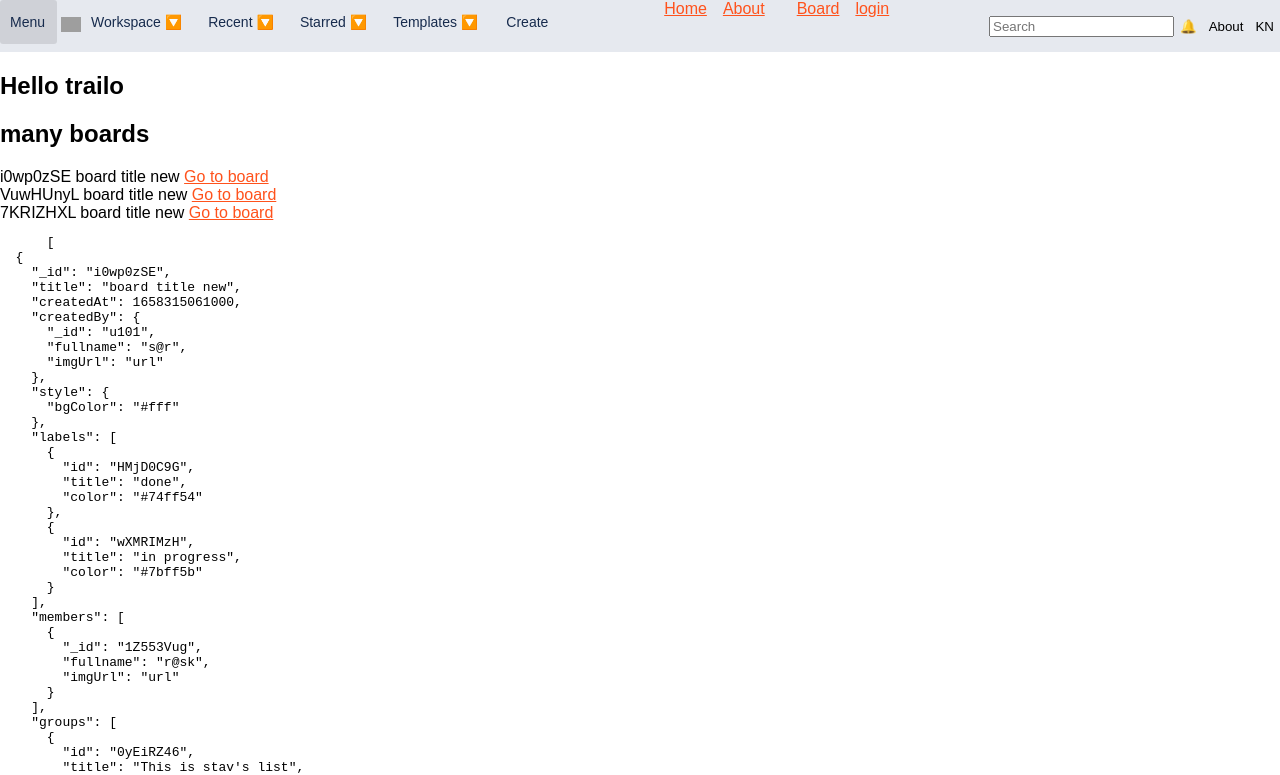
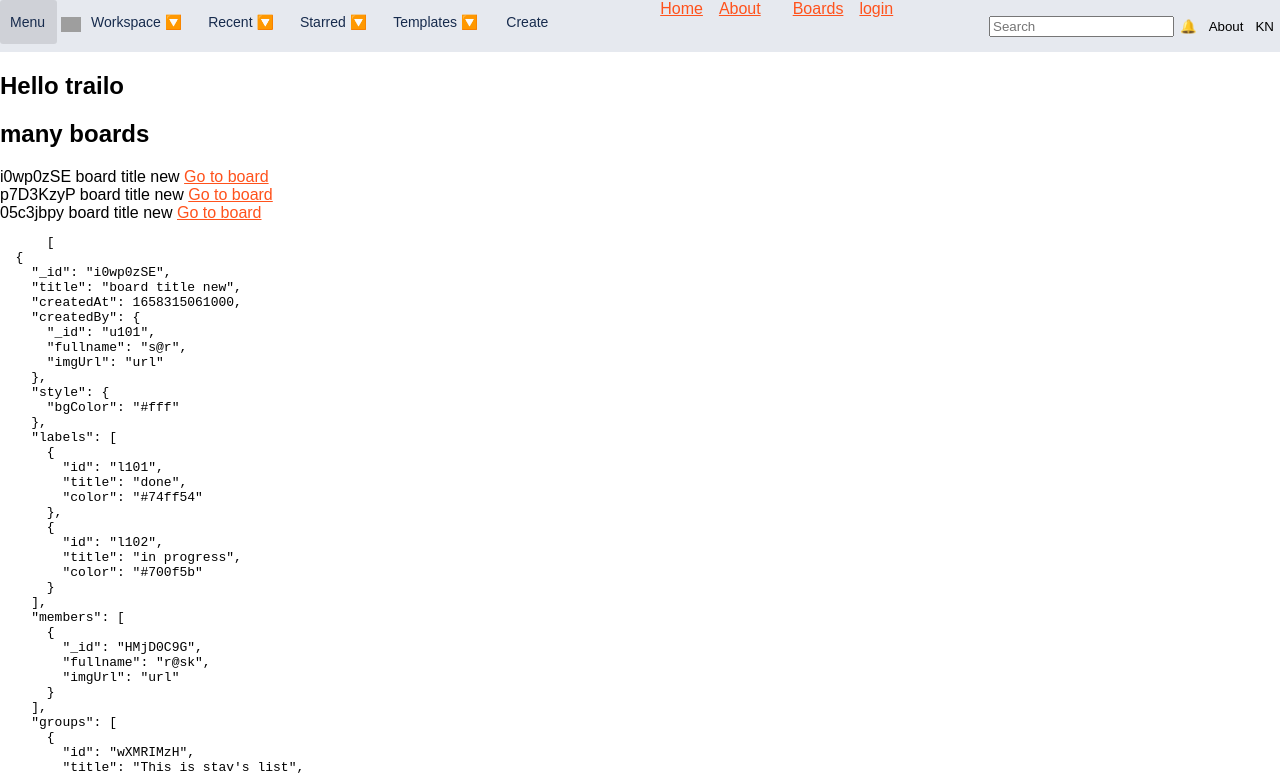
Before and after one commit to KaiNagar/Trailo, a Vue app: page /#/ in a window 1280 px wide. Shown: the top 775 px of the page. Built offline with nearby package versions, Linux system fonts and the light colour scheme; grey boxes are pictures that could not be loaded.

Commit message:
fixed cardDetails + labels

```diff
--- a/src/cmps/app.header.vue
+++ b/src/cmps/app.header.vue
@@ -21,7 +21,7 @@
     <nav>
       <router-link to="/">Home</router-link>
       <router-link style="margin: 1rem" to="/about">About</router-link>
-      <router-link style="margin: 1rem" to="/board">Board</router-link>
+      <router-link style="margin: 1rem" to="/">Boards</router-link>
       <router-link to="/login">login</router-link>
     </nav>
     <div class="right-header flex">
--- a/src/cmps/card/card.list.vue
+++ b/src/cmps/card/card.list.vue
@@ -13,13 +13,13 @@ export default {
   components: { cardPreview },
   data() {
     return {
-      boardId: null,
-      groupId: null,
+      board: null,
+      group: null,
     }
   },
   methods: {
     openCard(cardId) {
-      this.$router.push(`/board/${this.boardId}/${this.groupId}/${cardId}`)
+      this.$router.push(`/board/${this.board._id}/${this.group.id}/${cardId}`)
     },
     saveGroup(card){
       console.log(card);
@@ -27,8 +27,8 @@ export default {
   },
   computed: {},
   created() {
-    this.boardId = this.$store.getters.boardId
-    this.groupId = this.$store.getters.groupId
+    this.board = this.$store.getters.currBoard
+    this.group = this.$store.getters.currGroup
   },
 }
 </script>
--- a/src/cmps/card/card.preview.vue
+++ b/src/cmps/card/card.preview.vue
@@ -3,7 +3,7 @@
   <!-- <button @click="$emit('openCard', card.id)">Read</button> -->
 
   <section class="card-preview" @click="$emit('openCard', card.id)">
-    <input type="text" v-model="card.title" @click.stop @input.stop="saveCard">
+    <input type="text" v-model="card.title" @input.stop="saveCard">
 
     <div class="labels">
       <div class="label" v-for="(label, idx) in card.labels" :key="idx" :style="{ 'background-color': label }"></div>
--- a/src/cmps/group.preview.vue
+++ b/src/cmps/group.preview.vue
@@ -36,6 +36,8 @@ export default {
     },
   },
   computed: {},
-  created() {},
+  created() {
+    this.$store.commit({ type: 'setCurrGroup', groupId: this.group.id })
+  },
 }
 </script>
--- a/src/services/board.service.js
+++ b/src/services/board.service.js
@@ -12,8 +12,6 @@ export const boardService = {
 
 const STORAGE_KEY = 'boardDB'
 _setBoards()
-
-
 
 let gCredentials = localStorage.getItem('credentials')
 
@@ -47,12 +45,11 @@ async function getCardById(credentials) {
   let card = group.cards.find((card) => card.id === credentials.cardId)
   card = {
     card,
-    loc: credentials
+    loc: credentials,
   }
   localStorage.setItem('currCard', JSON.stringify(card))
   return card
 }
-
 
 async function save(board) {
   if (board._id) {
@@ -64,8 +61,6 @@ async function save(board) {
   }
 }
 
-
-
 async function getEmptyBoard() {
   return {}
 }
@@ -74,8 +69,8 @@ function getEmptyCard() {
   return {
     id: _makeId(),
     title: 'new card',
-    style: { bgImg: null, bgColor: null, isFull: false, },
-    labels: []
+    style: { bgImg: null, bgColor: null, isFull: false },
+    labels: [],
   }
 }
 
@@ -108,14 +103,14 @@ function _createBoard() {
     },
     labels: [
       {
-        id: _makeId(),
+        id: 'l101',
         title: 'done',
         color: '#74ff54',
       },
       {
-        id: _makeId(),
+        id: 'l102',
         title: 'in progress',
-        color: '#7bff5b',
+        color: '#700f5b',
       },
     ],
     members: [
@@ -128,7 +123,7 @@ function _createBoard() {
     groups: [
       {
         id: _makeId(),
-        title: 'This is stav\'s list',
+        title: "This is stav's list",
         boardId,
         style: {
           bgColor: '#000',
@@ -137,13 +132,14 @@ function _createBoard() {
           {
             id: _makeId(),
             title: 'new card1',
-            style: { bgImg: null, bgColor: '#29cce5', isFull: false, },
-            labels: ['#c377e0', '#51e898', '#ff78cb']
+            labelIds: ['l101', 'l102'],
+            style: { bgImg: null, bgColor: '#29cce5', isFull: false },
+            labels: ['#c377e0', '#51e898', '#ff78cb'],
           },
           {
             id: _makeId(),
             title: 'new card2',
-            labelIds:['l101','l102'],
+            labelIds: ['l101', 'l102'],
             checklists: [
               {
                 id: 'YEhmF',
@@ -152,10 +148,10 @@ function _createBoard() {
                   {
                     id: '212jX',
                     title: 'To Do 1',
-                          isDone: false
-                      }
-                  ]
-              }
+                    isDone: false,
+                  },
+                ],
+              },
             ],
           },
         ],
--- a/src/store/index.js
+++ b/src/store/index.js
@@ -5,22 +5,24 @@ import { boardService } from '@/services/board.service.js'
 const store = createStore({
   strict: true,
   state: {
-    boardId:null,
+    boardId: null,
     boards: [],
-    currBoard:null,
+    currBoard: null,
+    currGroup:null,
+    currCard:null,
   },
   getters: {
     boards({ boards }) {
       return boards
     },
-    boardId({ boardId }) {
-      return boardId
-    },
+    // board({ boardId }) {
+    //   return boardId
+    // },
     currBoard({ currBoard }) {
       return currBoard
     },
-    groupId({ groupId }) {
-      return groupId
+    currGroup({ currGroup }) {
+      return currGroup
     },
   },
   mutations: {
@@ -31,11 +33,11 @@ const store = createStore({
       state.boardId = boardId
     },
     setCurrBoard(state, { currBoard }) {
-      console.log('SETTING BOARD',currBoard);
+      console.log('SETTING BOARD', currBoard)
       state.currBoard = currBoard
     },
-    setGroupId(state, { groupId }) {
-      state.groupId = groupId
+    setCurrGroup(state, { groupId }) {
+      state.currGroup = state.currBoard.groups.find((group) => group.id === groupId)
     },
   },
   actions: {
@@ -48,11 +50,10 @@ const store = createStore({
         console.error('cannot get boards:', err)
       }
     },
-    async saveBoard({commit}, {board}){
+    async saveBoard({ commit }, { board }) {
       const newBoard = await boardService.save(board)
       console.log('newBoard', newBoard)
-      commit({type:'setCurrBoard',currBoard:newBoard})
-
+      commit({ type: 'setCurrBoard', currBoard: newBoard })
     },
   },
 })
--- a/src/views/card.details.vue
+++ b/src/views/card.details.vue
@@ -1,11 +1,14 @@
 <template>
-  <div class="card-details-container">
+  <div v-if="card" class="card-details-container">
     <section class="card-details">
+      <router-link :to="'/board/' + board._id">X</router-link>
       <button>Cover</button>
       <h1>{{ card.title }}</h1>
       <p>in list____</p>
       <p>labels</p>
-      <div>{{ labelsToShow }}</div>
+      <div v-for="label in labelsToShow" :key="label.id">
+        <span :style="labelColor(label.color)">{{ label.title }}</span>
+      </div>
       <button @click="onChecklist">+Checklist</button>
       <article v-for="(checklist, idx) in card.checklists" :key="idx">
         <action-checklist :checklist="checklist" />
@@ -27,19 +30,28 @@ export default {
     }
   },
   methods: {
-    onChecklist() {},
+    labelColor(color) {
+      return { backgroundColor: color }
+    },
   },
   computed: {
-    currBoard() {
-      return this.$store.getters.currBoard
-    },
     labelsToShow() {
-      return this.currBoard?.labels.filter((label) => this.card.labelIds.includes(label.id))
+      let labelsToShow = []
+      this.board.labels.filter((boardLabel) => {
+        this.card.labelIds.forEach((id) => {
+          if (id === boardLabel.id) labelsToShow.push(boardLabel)
+        })
+      })
+      return labelsToShow
     },
   },
-  async created() {
-    const { cardId, groupId } = this.$route.params
-    const currGroup = this.currBoard.groups.find((group) => group.id === groupId)
+  created() {
+    const { cardId, groupId, boardId } = this.$route.params
+    const currBoard = this.$store.getters.boards.find(
+      (board) => board._id === boardId,
+    )
+    this.board = currBoard
+    const currGroup = currBoard.groups.find((group) => group.id === groupId)
     const currCard = currGroup.cards.find((card) => card.id === cardId)
     this.card = currCard
   },
```
Lines whose indentation alone changed are shown as unchanged.
